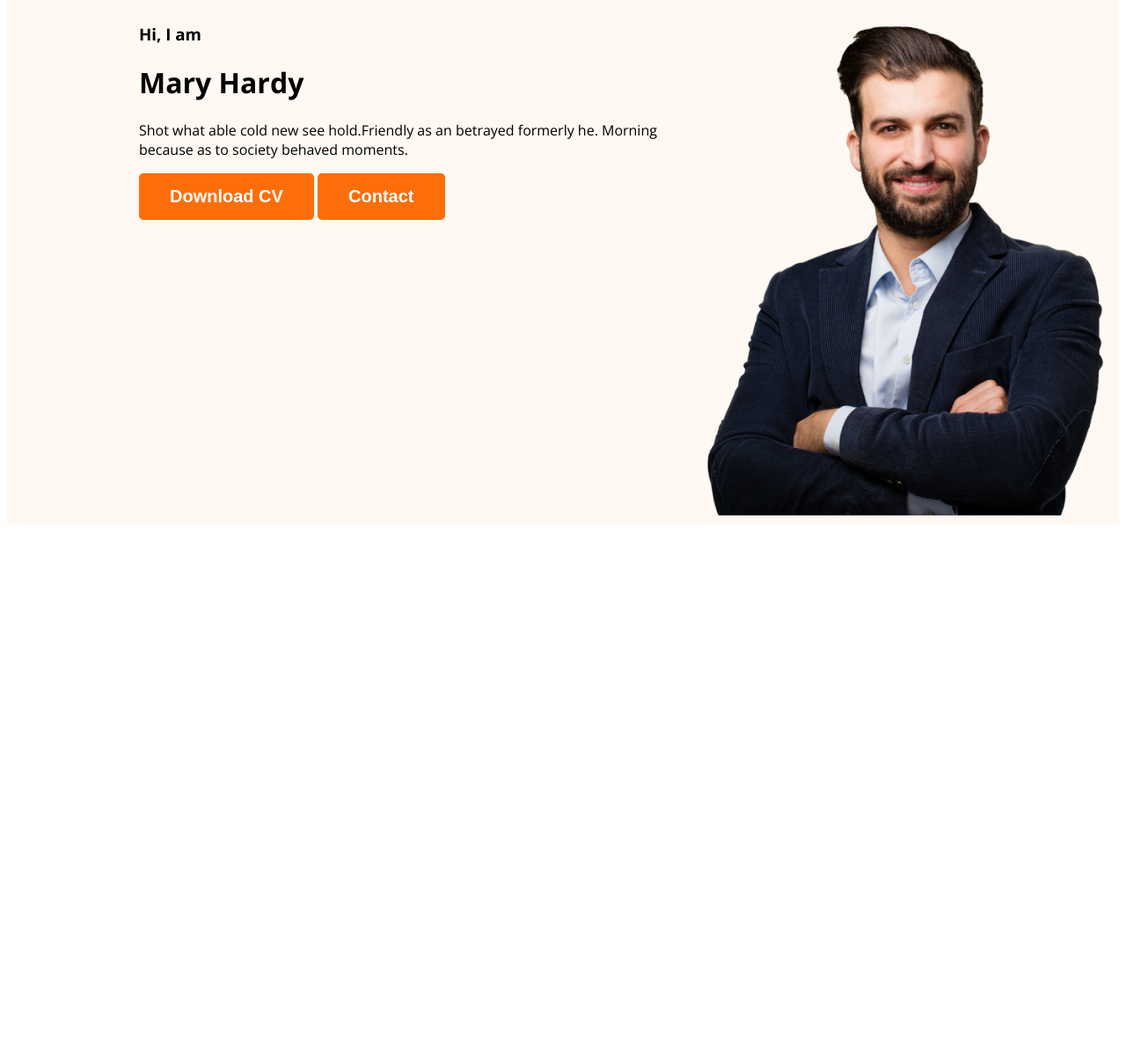
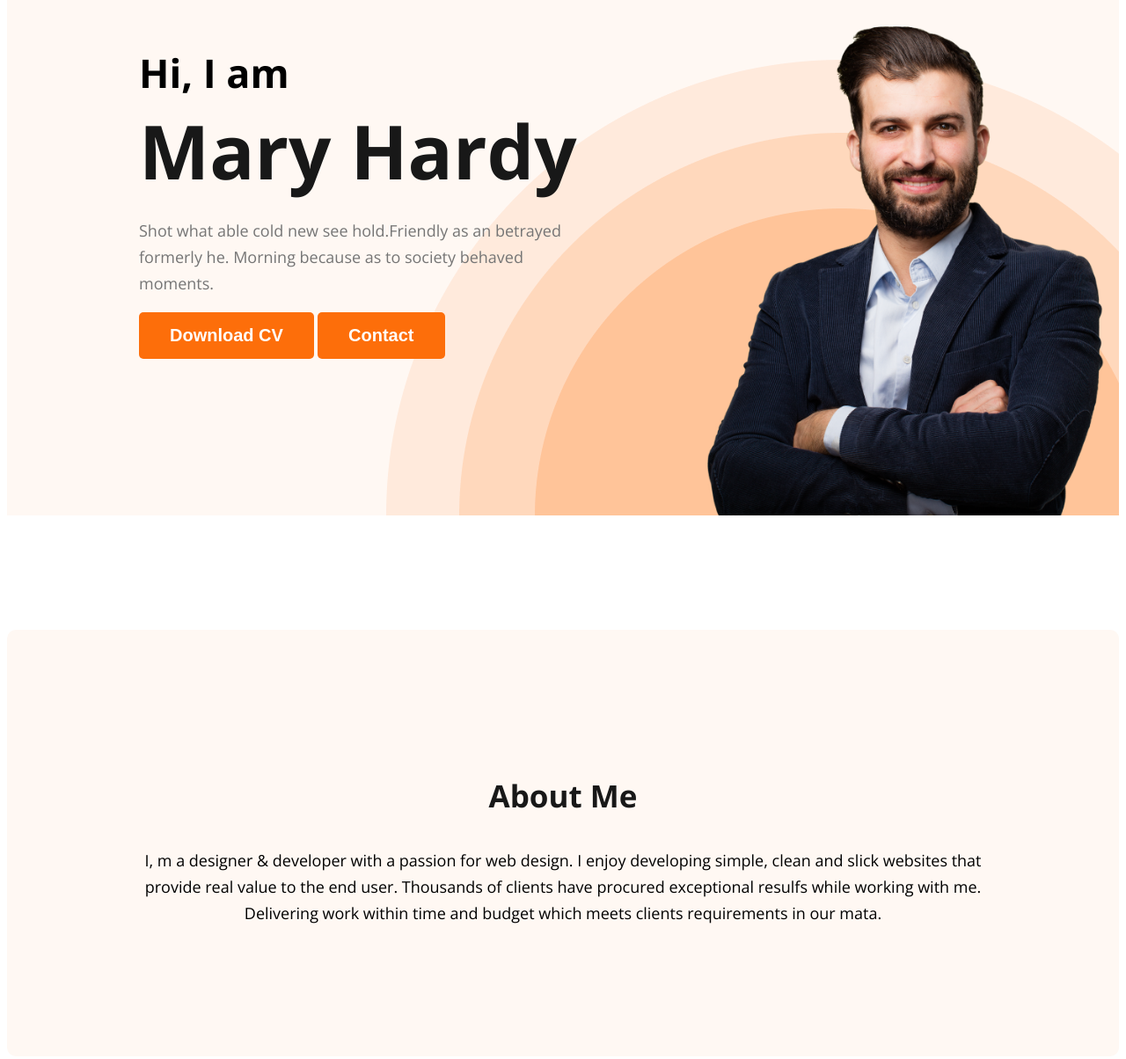
Before and after one commit to cseshahalam/web-developer-portfolio, a plain HTML site: page index.html in a window 1280 px wide. Shown: the part 162-1366 px from the top of the page at 88% size. Before the commit the page ends 800 px from the top, so only its background shows below. Drawn offline with nearby package versions, Linux system fonts and the light colour scheme.

Commit message:
section added

```diff
--- a/index.html
+++ b/index.html
@@ -25,10 +25,10 @@
             </ul>
         </nav>
             <div class="banner">
-                <div>
+                <div class="banner-content">
                 <h3 class="banner-greeting">Hi, I am</h3>
                 <h1 class="banner-title">Mary Hardy</h1>
-                <p>Shot what able cold new see hold.Friendly as an betrayed formerly he. Morning because as to society behaved moments.</p>
+                <p class="banner-des">Shot what able cold new see hold.Friendly as an betrayed formerly he. Morning because as to society behaved moments. </p>
                 <button class="btn-primary">Download CV</button>
                 <button class="btn-primary">Contact</button>
             </div>
@@ -37,7 +37,14 @@
 
     </header>
     <main>
-
+        <section class="about">
+            <h3 class="section-title">
+                About Me
+            </h3>
+            <p class="about-description">
+                I, m a designer & developer with a passion for web design. I enjoy developing simple, clean and slick websites that provide real value to the end user. Thousands of clients have procured exceptional resulfs while working with me. Delivering work within time and budget which meets clients requirements in our mata.
+            </p>
+        </section>
     </main>
     <footer>
 
--- a/styles/blog.css
+++ b/styles/blog.css
@@ -5,7 +5,7 @@ nav {
     display:flex;
     justify-content: space-between;
     align-items: center;
-    margin:0px 50px;
+    margin:0px 150px;
 }
 /* common shared style */
 body{
@@ -55,11 +55,65 @@ nav a{
 }
 
 .banner{
-    padding:10px 10px 10px 150px;
+    padding:10px 10px 0px 150px;
      display: flex;
-
+    justify-content: space-between;
 }
 .banner .profile-picture{
     width: 500px;
     align-items: center;
 }
+.header{
+    background-image: url("../images/header_bg.png");
+    background-position: bottom right;
+    background-repeat: no-repeat;
+}
+.banner-greeting{
+    font-size: 45px;
+    font-weight: 600;
+    margin-bottom: 0px;
+
+}
+.banner-title{
+    font-size: 85px;
+    font-weight: 700;
+    color:#181818;
+    margin-top: 0px;
+    margin-bottom: 0px;
+}
+.banner-des{
+    color: #757575;
+    font-size: 18px;
+    font-weight: 400;
+    line-height: 30px; /* 166.667% */
+}
+
+.banner-content{
+    max-width: 500px;
+}
+
+.about{
+    border-radius: 10px;
+    background: #FFF8F3;
+}
+
+.section-title{
+    color: var(--Dark-01, #181818);
+    text-align: center;
+    font-size: 35px;
+    font-weight: 700;
+}
+.about-description{
+    color: var#757575;
+    text-align: center;
+    font-size: 18px;
+    font-weight: 400;
+    line-height: 30px; /* 166.667% */
+}
+.about{
+    border-radius: 10px;
+    background: #FFF8F3;
+    padding:130px;
+    margin:130px 0px;
+
+}
```
